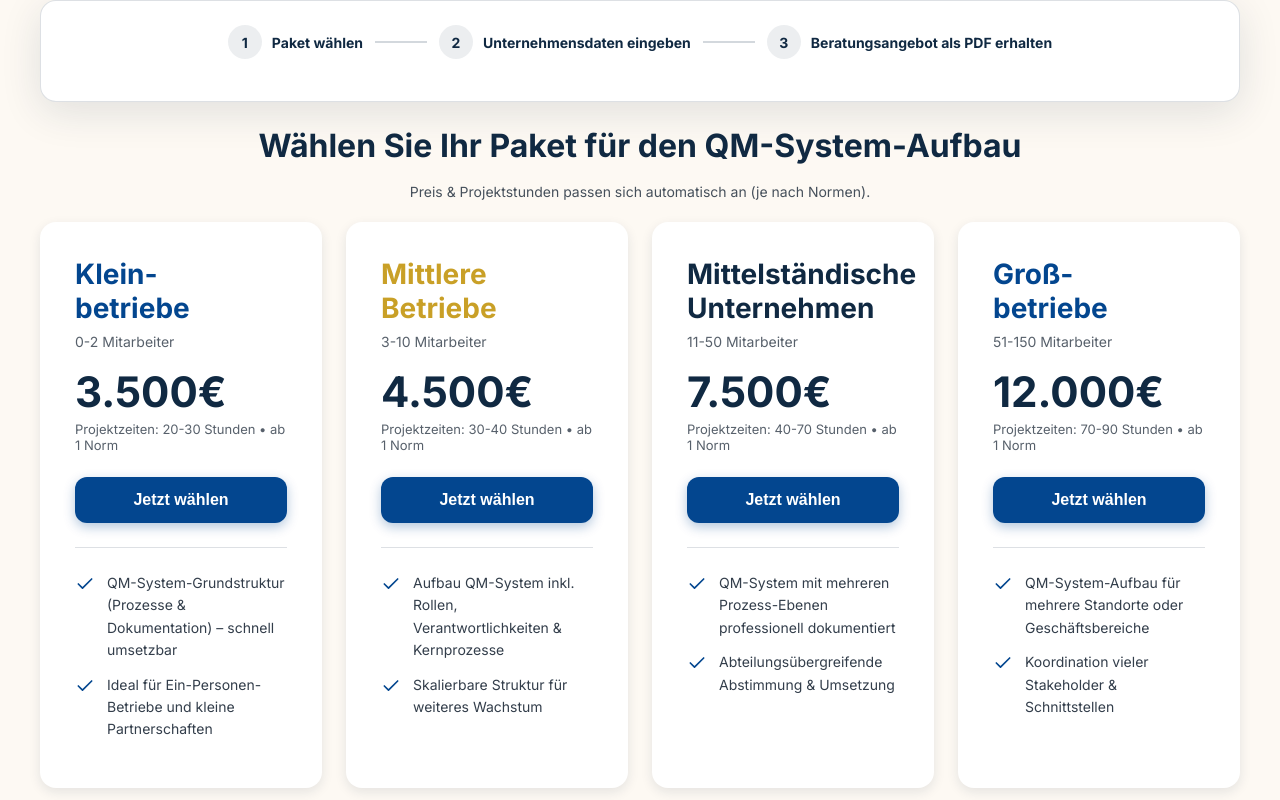
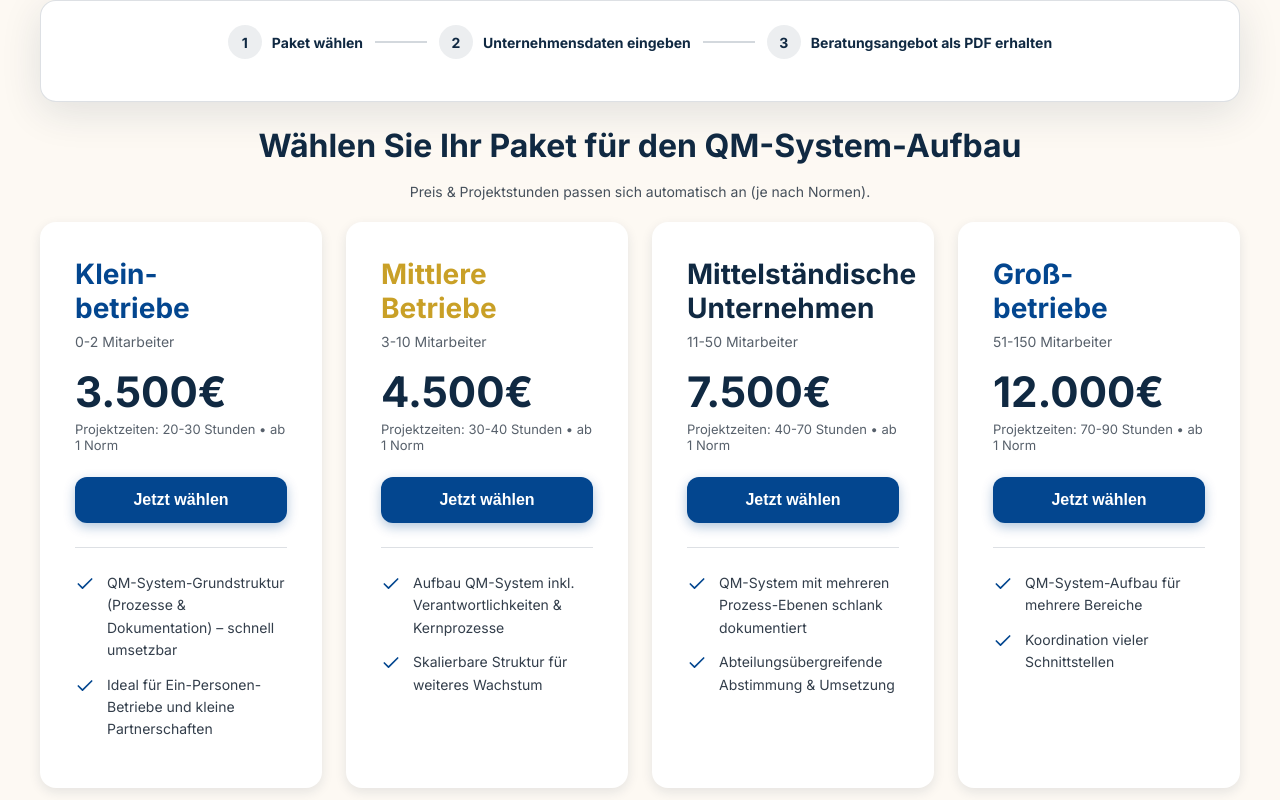
Before and after one commit to holgergrosser-hub/qmberater-angebot, a React (Vite) app: page / in a window 1280 px wide. Shown: the top 800 px of the page. Built offline with nearby package versions, Linux system fonts and the light colour scheme; the HTML template or start-up script is replaced by a standard one.

Commit message:
Refine package feature copy

```diff
--- a/src/App.jsx
+++ b/src/App.jsx
@@ -27,7 +27,7 @@ const PACKAGES = [
     basePrice: 4500,
     hours: '30-40',
     features: [
-      'Aufbau QM-System inkl. Rollen, Verantwortlichkeiten & Kernprozesse',
+      'Aufbau QM-System inkl. Verantwortlichkeiten & Kernprozesse',
       'Skalierbare Struktur für weiteres Wachstum'
     ],
     accent: '#c9a027',
@@ -40,7 +40,7 @@ const PACKAGES = [
     basePrice: 7500,
     hours: '40-70',
     features: [
-      'QM-System mit mehreren Prozess-Ebenen professionell dokumentiert',
+      'QM-System mit mehreren Prozess-Ebenen schlank dokumentiert',
       'Abteilungsübergreifende Abstimmung & Umsetzung'
     ],
     accent: '#102942',
@@ -54,8 +54,8 @@ const PACKAGES = [
     basePrice: 12000,
     hours: '70-90',
     features: [
-      'QM-System-Aufbau für mehrere Standorte oder Geschäftsbereiche',
-      'Koordination vieler Stakeholder & Schnittstellen'
+      'QM-System-Aufbau für mehrere Bereiche',
+      'Koordination vieler Schnittstellen'
     ],
     accent: '#03468f',
     popular: false
```
